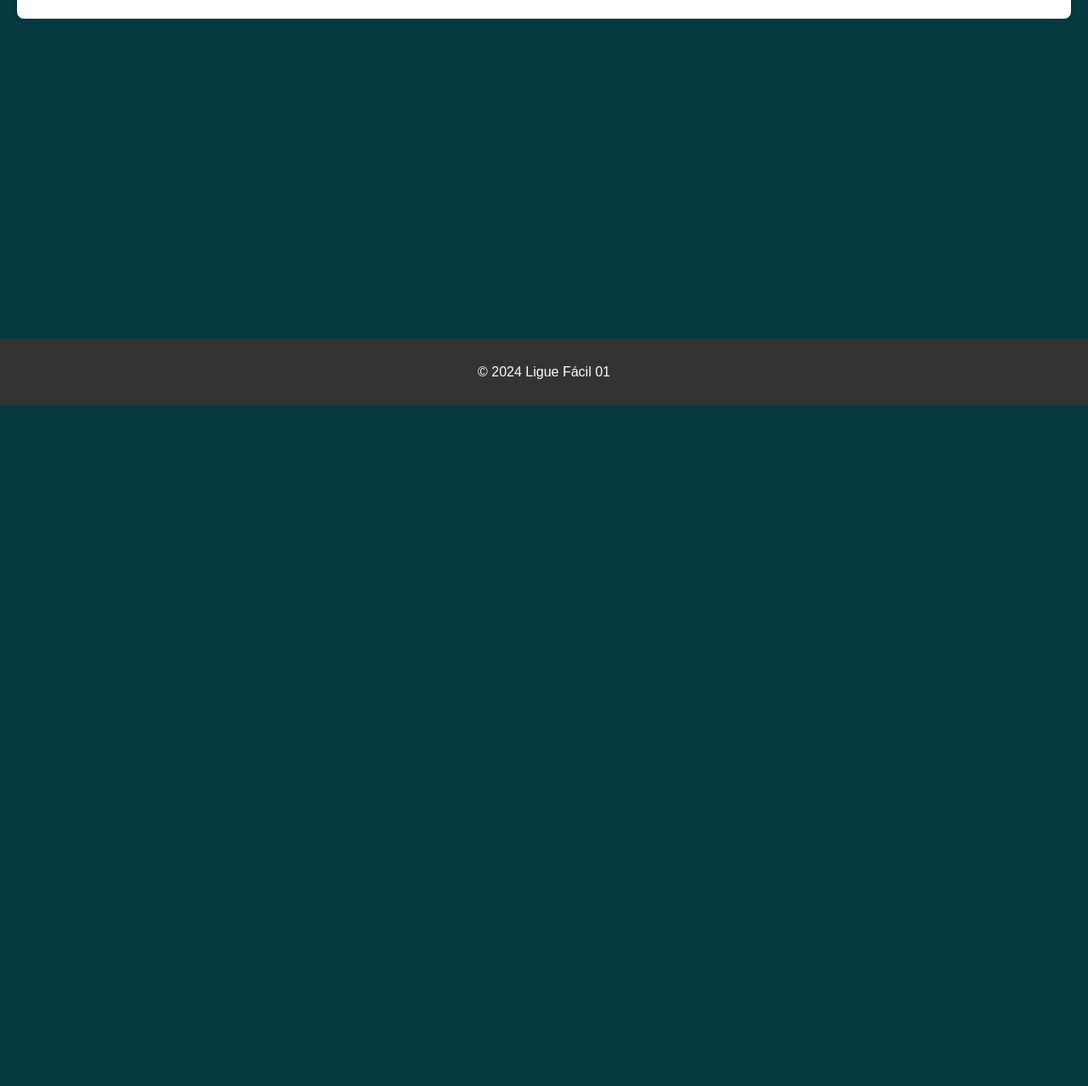
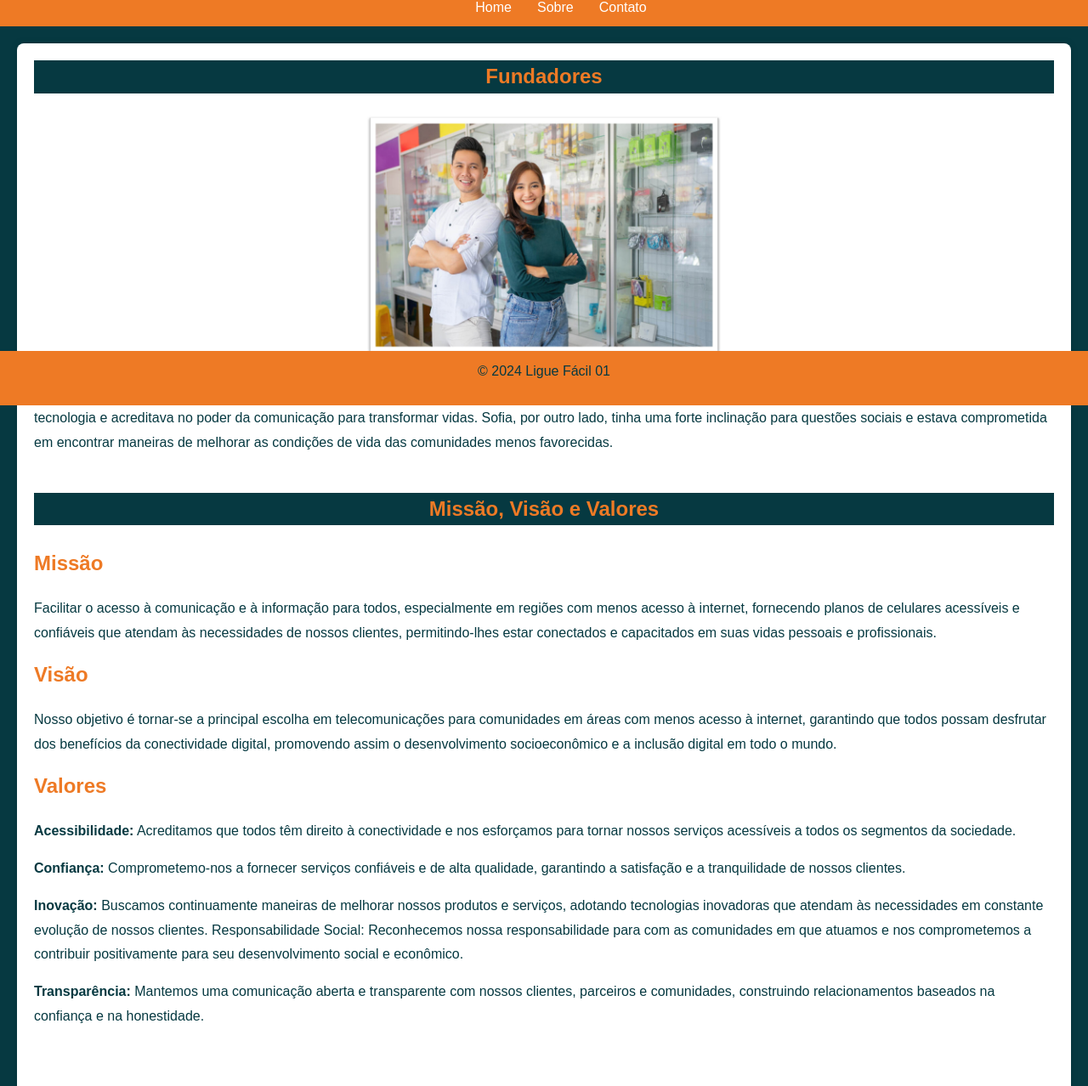
Before and after one commit to conteudoios/liguefacil01, a plain HTML site: page sobre.html in a window 1280 px wide. Shown: the part 323-1601 px from the top of the page at 85% size. Before the commit the page ends 800 px from the top, so only its background shows below. Drawn offline with Linux system fonts and the light colour scheme; a script that the page names is missing.

Commit message:
update layout

```diff
--- a/assets/style.css
+++ b/assets/style.css
@@ -1,93 +1,123 @@
+* {
+  box-sizing: border-box;
+  margin: 0;
+}
+
 body {
+  background-color: #063941;
+  color: #333;
   font-family: Arial, sans-serif;
   line-height: 1.6;
-    margin: 0;
-    padding: 0;
-    background-color: #063941;
-    color: #333;
 }
 
-header {
-    background-color: #EE7A25;
+header,
+footer {
+  background-color: #ee7a25;
   color: white;
-    padding: 10px 0;
+  padding: 10px;
   text-align: center;
 }
 
-nav ul {
-    list-style: none;
-    padding: 0;
-}
+footer {
 
-nav ul li {
-    display: inline;
-    margin-right: 15px;
-}
-
-nav ul li a {
-    color: white;
-    text-decoration: none;
-}
-
-.banner img {
-    width: 100%;
-    height: auto;
-}
-
-main {
-    padding: 20px;
-    background-color: white;
-    margin: 20px;
-    border-radius: 8px;
-    box-shadow: 0 0 10px rgba(0, 0, 0, 0.1);
-}
-
-footer {
-    background-color: #333;
-    color: white;
-    text-align: center;
-    padding: 10px 0;
   position: fixed;
   bottom: 0;
   width: 100%;
 }
 
+nav ul {
+  display: flex;
+  justify-content: center;
+  list-style: none;
+}
+
+nav a {
+  color: inherit;
+  margin: 0 15px;
+  text-decoration: none;
+}
+
+main,
+form {
+  background-color: white;
+  border-radius: 8px;
+  box-shadow: 0 0 10px rgba(0, 0, 0, 0.1);
+  margin: 20px;
+  padding: 20px;
+}
+
 form {
   background-color: #f9f9f9;
-    padding: 20px;
-    border-radius: 8px;
-    box-shadow: 0 2px 5px rgba(0, 0, 0, 0.1);
   max-width: 600px;
   margin: 0 auto;
 }
 
-form label {
+label {
   display: block;
   margin-top: 10px;
-    font-weight: bold;
 }
 
-form input[type="text"],
-form input[type="email"],
-form textarea {
-    width: 100%;
-    padding: 8px;
+input,
+textarea {
+  border: 1px solid #ccc;
+  border-radius: 4px;
   margin-top: 5px;
   margin-bottom: 15px;
-    border: 1px solid #ccc;
-    border-radius: 4px;
-    box-sizing: border-box;
+  padding: 8px;
+  width: 100%;
 }
 
-form input[type="submit"] {
+input[type="submit"] {
   background-color: #333;
-    color: white;
-    padding: 10px 15px;
   border: none;
   border-radius: 4px;
+  color: white;
   cursor: pointer;
+  padding: 10px 15px;
 }
 
-form input[type="submit"]:hover {
+input[type="submit"]:hover {
   background-color: #555;
 }
+
+.banner img {
+  width: 300px;
+}
+
+h2,
+h3,
+h4,
+h5,
+h6 {
+  color: #ee7a25;
+  font-weight: bold;
+  text-align: lef;
+  margin-bottom: 20px;
+}
+
+p {
+  color: #063941;
+  line-height: 1.8;
+  margin-bottom: 15px;
+}
+
+a {
+  color: #ee7a25;
+  transition: color 0.3s;
+}
+
+a:hover {
+  color: #063941;
+}
+
+.img-fundadores {
+  width: 35%;
+  display: block;
+  margin: 0 auto;
+}
+
+h1{
+  color: #ee7a25;
+  background-color:#063941;
+  text-align: center;
+}
--- a/sobre.html
+++ b/sobre.html
@@ -1,39 +1,104 @@
 <!DOCTYPE html>
 <html lang="pt-br">
   <head>
-    <meta charset="UTF-8">
+    <meta charset="UTF-8" />
     <title>Sobre - Ligue Fácil 01</title>
-    <link rel="stylesheet" href="assets/style.css">
+    <link rel="stylesheet" href="assets/style.css" />
+    <link rel="shortcut icon" href="./assets/img/ligue-facil.png" type="image/x-icon">
   </head>
   <body>
     <header>
       <nav>
-            <h1>Ligue Fácil 01</h1>
+        <div class="banner">
+          <a href="index.html">
+            <img src="./assets/img/logo-ligue-facil-01.png" alt="Ligue Fácil 01" />
+          </a>
+        </div>
         <ul>
           <li><a href="index.html">Home</a></li>
           <li><a href="sobre.html">Sobre</a></li>
-                <li><a href="contato.html">Contato</a></li>
-            </ul>
+          <li><a href="https://liguefacil.zendesk.com/hc/pt-br" target="_blank">Contato</a></li>
       </nav>
-
-        <div class="banner">
-            <img src="img/logo.png" alt="Ligue Fácil 01">
-        </div>
-
     </header>
     <main>
       <section>
-            <h2>Sobre</h2>
+        <h1>Fundadores</h1>
+        <br />
+        <img
+          class="img-fundadores"
+          src="./assets/img/fundadores.jpg"
+          alt="Fundadores da Ligue Fácil"
+        />
         <p>
-                A Ligue Fácil 01 é uma empresa que visa facilitar a vida das pessoas,
-                através da criação de sistemas que ajudam a organizar e a controlar
-                tarefas e atividades diárias.
+          Jimin e Sofia cresceram em comunidades onde o acesso à internet era
+          limitado e os serviços de comunicação eram escassos. Ambos
+          testemunharam em primeira mão as dificuldades enfrentadas pelas
+          pessoas em suas regiões devido à falta de conectividade digital.
+          Jimin, um empreendedor por natureza, sempre teve uma paixão por
+          tecnologia e acreditava no poder da comunicação para transformar
+          vidas. Sofia, por outro lado, tinha uma forte inclinação para questões
+          sociais e estava comprometida em encontrar maneiras de melhorar as
+          condições de vida das comunidades menos favorecidas.
+          <br /><br />
+        </p>
+      </section>
+
+      <section>
+        <h1>Missão, Visão e Valores</h1>
+        <br />
+        <h2>Missão</h2>
+        <p>
+          Facilitar o acesso à comunicação e à informação para todos,
+          especialmente em regiões com menos acesso à internet, fornecendo
+          planos de celulares acessíveis e confiáveis que atendam às
+          necessidades de nossos clientes, permitindo-lhes estar conectados e
+          capacitados em suas vidas pessoais e profissionais.
+        </p>
+
+        <h2>Visão</h2>
+        <p>
+          Nosso objetivo é tornar-se a principal escolha em telecomunicações
+          para comunidades em áreas com menos acesso à internet, garantindo que
+          todos possam desfrutar dos benefícios da conectividade digital,
+          promovendo assim o desenvolvimento socioeconômico e a inclusão digital
+          em todo o mundo.
+        </p>
+
+        <h2>Valores</h2>
+        <p>
+          <strong>Acessibilidade:</strong> Acreditamos que todos têm direito à conectividade e
+          nos esforçamos para tornar nossos serviços acessíveis a todos os
+          segmentos da sociedade.
+        </p>
+        <p>
+          <strong>Confiança:</strong> Comprometemo-nos a fornecer
+          serviços confiáveis e de alta qualidade, garantindo a satisfação e a
+          tranquilidade de nossos clientes.
+        </p>
+        <p>
+
+          <strong>Inovação:</strong> Buscamos continuamente
+          maneiras de melhorar nossos produtos e serviços, adotando tecnologias
+          inovadoras que atendam às necessidades em constante evolução de nossos
+          clientes. Responsabilidade Social: Reconhecemos nossa responsabilidade
+          para com as comunidades em que atuamos e nos comprometemos a
+          contribuir positivamente para seu desenvolvimento social e econômico.
+        </p>
+           <p>
+            <strong>Transparência:</strong> Mantemos uma comunicação aberta e transparente com
+            nossos clientes, parceiros e comunidades, construindo relacionamentos
+            baseados na confiança e na honestidade.
+  </p>
+
+          <br /><br />
         </p>
       </section>
     </main>
-
     <footer>
       <p>&copy; 2024 Ligue Fácil 01</p>
     </footer>
+    <!-- Start of liguefacil Zendesk Widget script -->
+<script id="ze-snippet" src="https://static.zdassets.com/ekr/snippet.js?key=bb90efd3-2172-4cf2-9b39-ac5c9e56b3cc"> </script>
+<!-- End of liguefacil Zendesk Widget script -->
   </body>
 </html>
```
Also changed, not shown: contato.html (deleted, +0 -47 lines), index.html (+33 -12 lines), assets/img/fundadores.jpg (added), assets/img/ligue-facil.png (added), assets/img/logo-ligue-facil-01.png (added), assets/img/logo-ligue-facil-02.png (added), assets/img/logo-ligue-facil.png (added), assets/script.js (deleted). Lines whose indentation alone changed are shown as unchanged.
